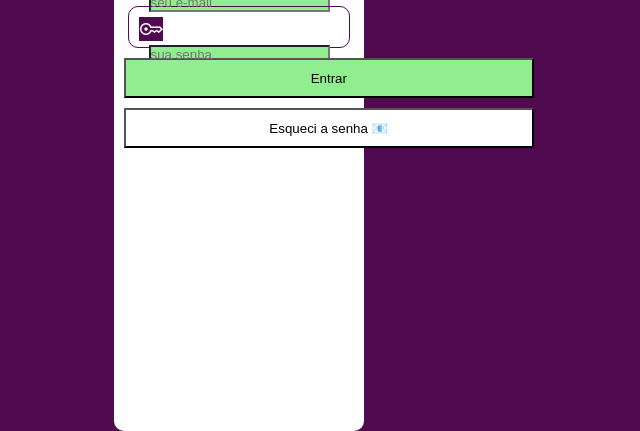
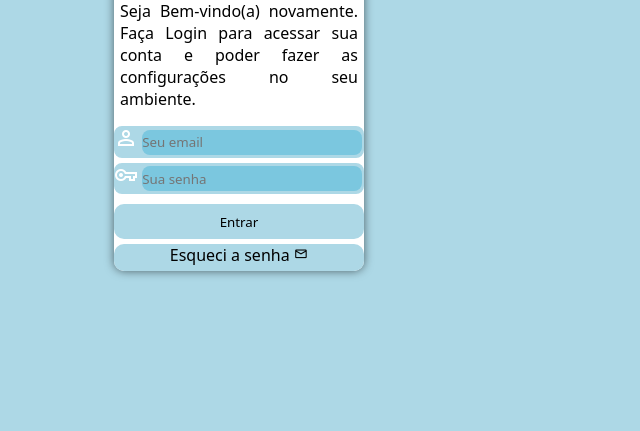
Before and after one commit to Sanclair/projeto-login, a plain HTML site: page minhaversão/index.html in a window 1280 px wide. Shown: the part 394-825 px from the top of the page, without its empty margins (401-1041 px from the left). After the commit the page ends 800 px from the top, so only its background shows below. Drawn offline with nearby package versions, Linux system fonts and the light colour scheme.

Commit message:
atualização da minha versão

```diff
--- a/estilos/style.css
+++ b/estilos/style.css
@@ -103,7 +103,7 @@ div.campo > input {
     border: 0px;
     border-radius: 8px;
     padding: 4px;
-    transform: translateY(-42px);
+    transform: translate(40px, -42px);
 }
 
 div.campo > input:focus-within {
--- /dev/null
+++ b/minhaversão/design/media-query.css
@@ -0,0 +1 @@
+@charset "UTF-8";
--- /dev/null
+++ b/minhaversão/design/style.css
@@ -0,0 +1,116 @@
+@charset "UTF-8";
+
+* {
+    font-family: system-ui, -apple-system, BlinkMacSystemFont, 'Segoe UI', Roboto, Oxygen, Ubuntu, Cantarell, 'Open Sans', 'Helvetica Neue', sans-serif;
+    margin: 0px;
+    padding: 0px;
+    box-sizing: border-box;
+}
+
+body {
+    background-color: lightblue;
+    height: 100vh;
+    width: 100vw;
+}
+
+main {
+    position: relative;
+    height: 100vh;
+    width: 100vw;
+}
+
+section#login {
+    position: absolute;
+    top: 50%;
+    left: 50%;
+    overflow: hidden;
+
+    background-color: white;
+    width: 250px;
+    height: 530px;
+    border-radius: 10px;
+    box-shadow: 0px 0px 10px rgba(0, 0, 0, 0.555);
+
+    transform: translate(-50%, -50%);
+}
+
+section#login > div#imagem {
+    display: block;
+    background: url(../imagens/loginima.jpg);
+    background-size: cover;
+    background-position: right top;
+    height: 200px;
+}
+
+div#formulario > h1 {
+    text-align: center;
+    margin-top: 10px;
+    margin-bottom: 10px;
+}
+
+div#formulario > p {
+    padding: 6px;
+    margin-bottom: 10px;
+    text-align: justify;
+}
+
+div.campo {
+    background-color: lightblue;
+    border-radius: 8px;
+    margin-bottom: 5px;
+}
+
+div.campo > label {
+    color: white;
+}
+
+div.campo > input {
+    width: 220px;
+    height: 25px;
+    background-color: rgb(123, 199, 223);
+    border-radius: 8px;
+    border-style: none;
+
+    transform: translate(0px, -3px);
+}
+
+div.campo > input:focus-within {
+    background-color: white;
+}
+
+form > input[type=submit] {
+    display: block;
+    text-align: center;
+    margin-top: 10px;
+    margin-bottom: 5px;
+    width: 100%;
+    height: 35px;
+    background-color: lightblue;
+    border-radius: 10px;
+    border-style: none;
+    cursor: pointer;
+}
+
+form > input[type=submit]:hover {
+    background-color: aquamarine;
+}
+
+a.botao {
+    display: block;
+    text-align: center;
+    text-decoration: none;
+    color: black;
+    background-color: lightblue;
+    width: 100%;
+    height: 35px;
+    border-radius: 10px;
+
+}
+
+a.botao > i {
+    font-size: 0.9em;
+}
+
+a.botao:hover {
+    background-color: aquamarine;
+}
--- a/minhaversão/estilos/style.css
+++ /dev/null
@@ -1,82 +0,0 @@
-@charset "UTF-8";
-
-* {
-    margin: 0px;
-    padding: 0px;
-}
-
-body, html {
-    font-family: Arial, Helvetica, sans-serif;
-}
-
-body {
-    background-color: rgb(80, 10, 80);
-}
-
-main {
-    display: block;
-    background-color: white;
-    width: 250px;
-    height: 625px;
-    margin: auto;
-    margin-top: 200px;
-    border-radius: 10px;
-}
-
-img {
-    width: 250px;
-    height: 200px;
-    border-radius: 10px 10px 0px 0px;
-}
-
-div#formulario {
-    padding: 10px;
-}
-
-div#formulario > h1 {
-    text-align: center;
-    margin-bottom: 10px;
-}
-
-div#formulario > p {
-    text-align: justify;
-}
-
-div.entrada {
-    display: block;
-    margin: auto;
-    height: 20px;
-    width: 200px;
-    border: 1px solid rgb(80, 10, 80);
-    border-radius: 10px;
-    margin-top: 10px;
-    margin-bottom: 10px;
-    padding: 10px;
-}
-
-div.entrada > label {
-    color: white;
-    background-color: rgb(80, 10, 80);
-}
-
-div.entrada > input {
-    display: block;
-    margin: auto;
-    background-color: lightgreen;
-}
-
-div#botao > input {
-    display: block;
-    margin: auto;
-    margin-bottom: 10px;
-    width: 32vw;
-    height: 40px;
-}
-
-div > input#entrar {
-    background-color: lightgreen;
-}
-
-div > input#esenha {
-    background-color: white;
-}
--- a/minhaversão/index.html
+++ b/minhaversão/index.html
@@ -6,39 +6,29 @@
     <meta name="viewport" content="width=device-width, initial-scale=1.0">
     <title>Login</title>
     <link rel="stylesheet" href="https://fonts.googleapis.com/css2?family=Material+Symbols+Outlined:opsz,wght,FILL,GRAD@20..48,100..700,0..1,-50..200" />
-    <link rel="stylesheet" href="estilos/style.css">
-    <style>
-        .material-symbols-outlined {
-          font-variation-settings:
-          'FILL' 0,
-          'wght' 400,
-          'GRAD' 0,
-          'opsz' 48
-        }
-        </style>
+    <link rel="stylesheet" href="/minhaversão/design/style.css">
+    <link rel="stylesheet" href="/minhaversão/design/media-query.css">
 </head>
 <body>
     <main>
         <section id="login">
             <div id="imagem">
-               <img src="imagens/pexels-jakub-novacek-924824.jpg" alt="pattern">
+
             </div>
             <div id="formulario">
                 <h1>Login</h1>
                 <p>Seja Bem-vindo(a) novamente. Faça Login para acessar sua conta e poder fazer as configurações no seu ambiente.</p>
                 <form action="login.php" method="post">
-                    <div class="entrada">
-                        <label for="iemail" class="material-symbols-outlined">person</label>
-                        <input type="email" name="email" id="iemail" placeholder="seu e-mail">
+                    <div class="campo">
+                        <label for="ilogin" class="material-symbols-outlined">person</label>
+                        <input type="email" name="login" id="ilogin" required placeholder="Seu email" maxlength="30">
                     </div>
-                    <div class="entrada">
-                        <label for="isenha" class="material-symbols-outlined">key</label>
-                        <input type="password" name="senha" id="isenha" placeholder="sua senha">
+                    <div class="campo">
+                        <label for="isenha" class="material-symbols-outlined">vpn_key</label>
+                        <input type="password" name="senha" id="isenha" required placeholder="Sua senha" minlength="8" maxlength="20">
                     </div>
-                    <div id="botao">
-                        <input id="entrar" type="submit" value="Entrar">
-                        <input id="esenha" type="submit" value="Esqueci a senha 📧">
-                    </div>
+                    <input type="submit" value="Entrar">
+                    <a class="botao" href="esqueci.html">Esqueci a senha <i class="material-symbols-outlined">mail</i></a>
                 </form>
             </div>
         </section>
```
